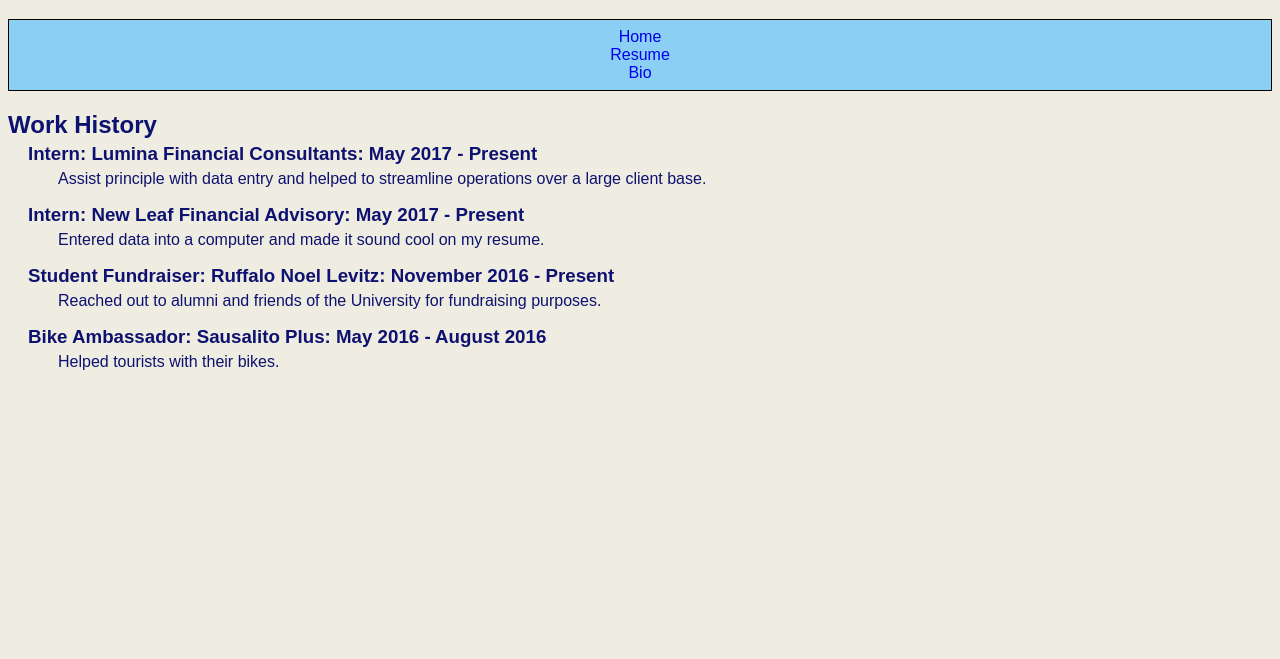
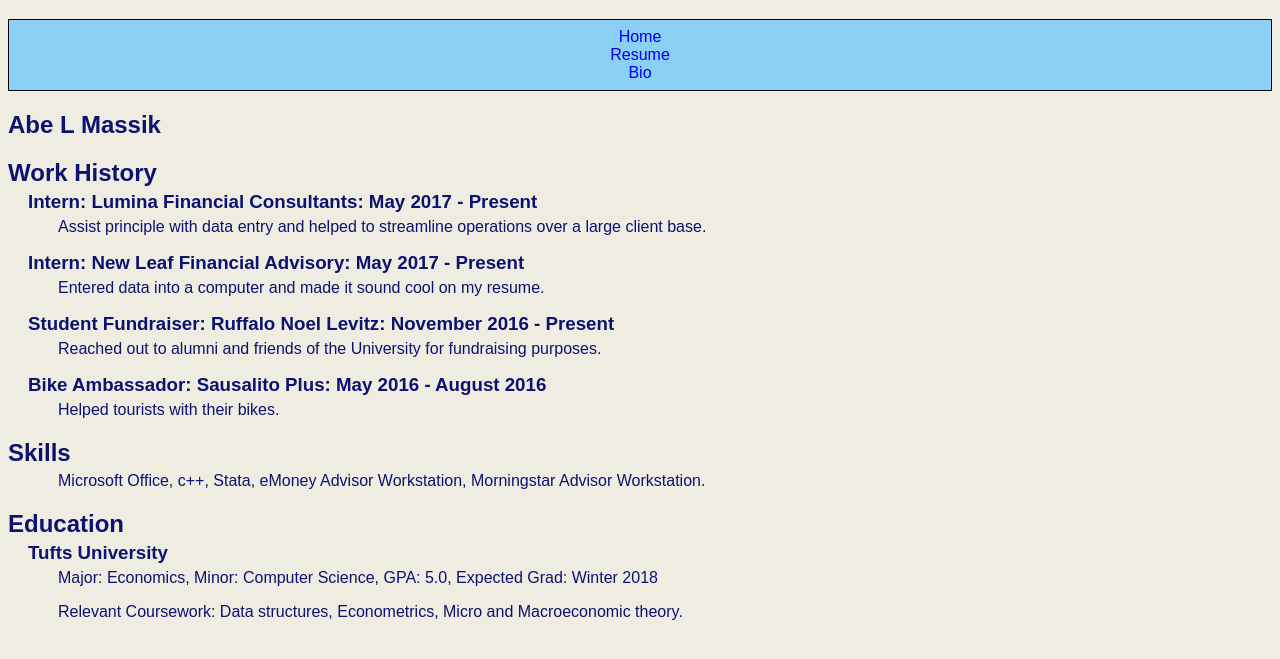
Before and after one commit to abemassik/abemassik.github.io, a plain HTML site: page resume.html in a window 1280 px wide. Shown: the part 61-720 px from the top of the page. Drawn offline with Linux system fonts and the light colour scheme.

Commit message:
Fixed HTML and CSS to be validated, updated Resume content.

```diff
--- a/portfolio_style.css
+++ b/portfolio_style.css
@@ -25,8 +25,6 @@ ul {
 
 p {
         text-align: justify;
-        max width: 50%;
-        font-size: 24;
         color: #0d1270;
         padding-left: 50px;
         padding-right: 50px;
@@ -38,13 +36,12 @@ p {
 li:link {
         display: inline;
         padding: 5px;
-        float: center;
         border-style: solid;
         border-color: black;
         border-width: 1px;
         margin: 15px;
         background-color: #d6d2c2;
-        font-size: 16 px;
+        font-size: 16px;
         text-decoration: none;
         text-align: center;
 }
--- a/resume.html
+++ b/resume.html
@@ -4,24 +4,22 @@
                 <title> Abe Massik -> Resume </title>
                 <link rel="stylesheet" type="text/css"
                  href="portfolio_style.css">
+                <meta charset="utf-8">
+
         </head>
 
-        <body>
         <header>
                 <h1> Resume </h1>
         </header>
 
-                <toc>
         <ul>
                 <li> <a href ="index.html"> Home </a> </li>
                 <li> <a href ="resume.html"> Resume </a> </li>
                 <li> <a href ="bio.html"> Bio </a> </li>
         </ul>
-                </toc>
 
-                <h2>
-                Work History
-                </h2>
+        <h2> Abe L Massik </h2>
+        <h2> Work History </h2>
 
         <h3>
         Intern: Lumina Financial Consultants: May 2017 - Present
@@ -53,7 +51,24 @@
         Helped tourists with their bikes.
         </p>
 
+        <h2> Skills </h2>
 
-        </body>
+        <p>
+                Microsoft Office, c++, Stata, eMoney Advisor Workstation,
+                Morningstar Advisor Workstation.
+        </p>
+
+        <h2> Education </h2>
+        <h3> Tufts University</h3>
+        <p>
+                Major: Economics, Minor: Computer Science, GPA: 5.0, Expected Grad:
+                Winter 2018
+        </p>
+        <p>
+                Relevant Coursework: Data structures, Econometrics, Micro and
+                Macroeconomic theory.
+        </p>
+
+
 
 </html>
```
Also changed, not shown: bio.html (+1 -4 lines), index.html (+3 -5 lines). Lines whose indentation alone changed are shown as unchanged.
